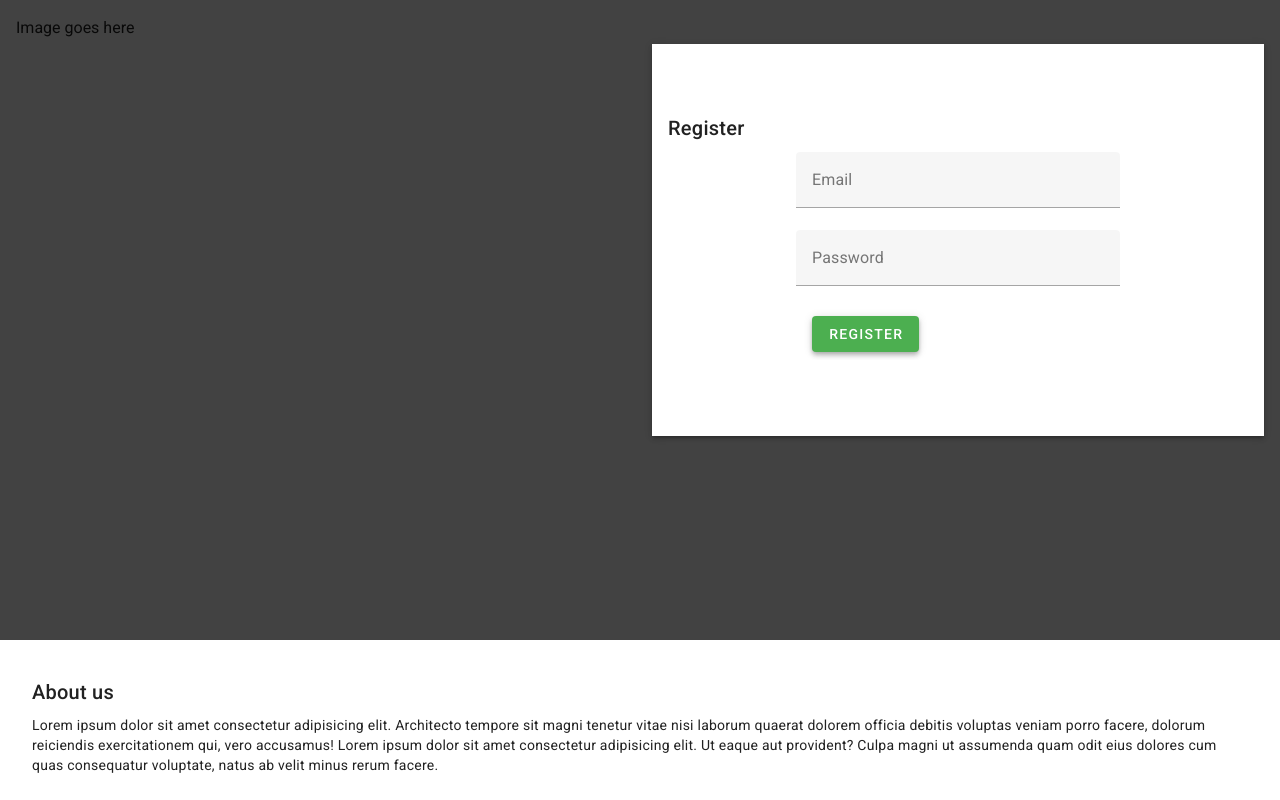
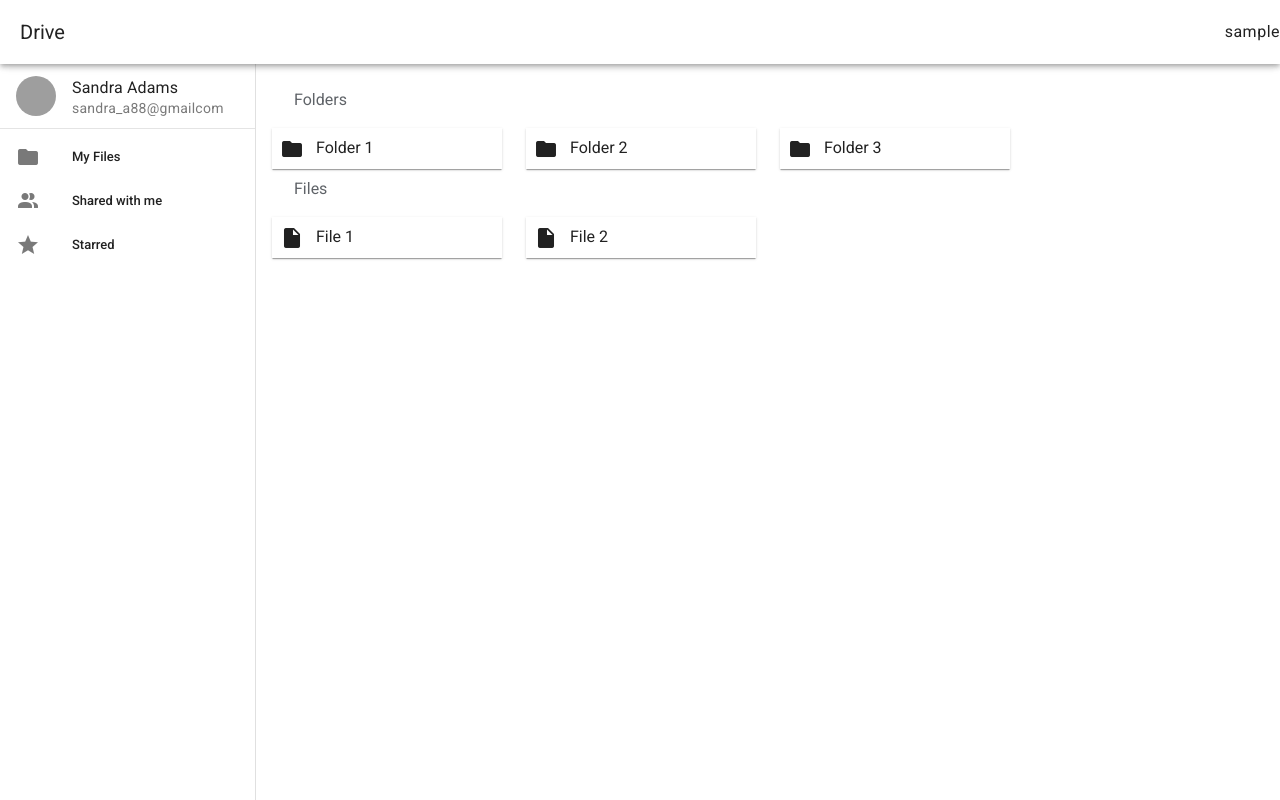
Before and after one commit to hakanyildizhan/pwr-22-spring-css-ii-st-gpp, a Vue app in the folder src/drive-frontend/: page / in a window 1280 px wide. Built offline with nearby package versions, Linux system fonts and the light colour scheme; grey boxes are pictures that could not be loaded.

Commit message:
implement drag drop

```diff
--- a/src/drive-frontend/src/App.vue
+++ b/src/drive-frontend/src/App.vue
@@ -1,28 +1,28 @@
 <template>
   <v-app id='App'>
 
-    <!-- <myAppbar />
+    <myAppbar />
     <sideNavigation />
-    <fileItemList /> -->
-    <myBodySection />
+    <fileItemList />
+    <!-- <myBodySection /> -->
 
   </v-app>
 </template>
 
 <script>
-// import myAppbar from './components/public/myAppbar';
-// import fileItemList from './components/public/fileItemList';
-// import sideNavigation from './components/public/sideNavigation'
-import myBodySection from './components/public/myBodySection';
+import myAppbar from './components/public/myAppbar';
+import fileItemList from './components/public/fileItemList';
+import sideNavigation from './components/public/sideNavigation'
+// import myBodySection from './components/public/myBodySection';
 
 export default {
   name: 'App',
 
   components: {
-    // myAppbar,
-    // fileItemList,
-    // sideNavigation,
-    myBodySection
+    myAppbar,
+    fileItemList,
+    sideNavigation,
+    // myBodySection
   },
 
   data: () => ({
--- a/src/drive-frontend/src/components/public/fileItemList.vue
+++ b/src/drive-frontend/src/components/public/fileItemList.vue
@@ -1,99 +1,120 @@
 <script>
-import fileItem from './fileItem';
+import fileItem from "./fileItem";
 
 export default {
-    name: 'fileItemList',
+  name: "fileItemList",
   components: {
-        fileItem
+    fileItem,
   },
   data() {
     return {
       items: [
         {
           id: "0B0tQEjbz9YbuS1ZQdXdaSGRydzg",
-                    type: 'folder',
-                    title: 'Folder 1'
+          type: "folder",
+          title: "Folder 1",
         },
         {
           id: "0B0tQEjbz9YbuS1ZAdXdaSGRydzg",
-                    type: 'folder',
-                    title: 'Folder 2'
+          type: "folder",
+          title: "Folder 2",
         },
         {
           id: "0B0tQEjbz9YbuS1ZAdWdaaGRydzg",
-                    type: 'folder',
-                    title: 'Folder 3'
+          type: "folder",
+          title: "Folder 3",
         },
         {
           id: "0B0tQajbz9YbuS1ZAdXdaaGRydzg",
-                    type: 'file',
-                    title: 'File 1'
+          type: "file",
+          title: "File 1",
         },
         {
           id: "0B0tQajbz9YbuS1ZAdXdaaGRadzg",
-                    type: 'file',
-                    title: 'File 2'
+          type: "file",
+          title: "File 2",
         },
-            ]
-        }
+      ],
+    };
   },
   methods: {
     getFolders() {
-            return this.items.filter(item => item.type == 'folder')
+      return this.items.filter((item) => item.type == "folder");
     },
     getFiles() {
-            return this.items.filter(item => item.type == 'file')
+      return this.items.filter((item) => item.type == "file");
+    },
+    startDrag(event, item) {
+      event.dataTransfer.dropEffect = "move";
+      event.dataTransfer.effectAllowed = "move";
+      event.dataTransfer.setData("itemID", item.id);
+    },
+    onDrop(event) {
+      const sourceItemId = event.dataTransfer.getData("itemID");
+      const sourceItem = this.items.filter((i) => i.id == sourceItemId)[0];
+      const targetItem = this.items.filter(
+        (i) => i.title == event.target.outerText.trim()
+      )[0];
+      if (sourceItem.id == targetItem.id || targetItem.type == "file") {
+        return;
       }
-    }
-}
-
+      console.log(sourceItem.title + "-->" + targetItem.title);
+    },
+  },
+};
 </script>
 
 <template>
   <v-main>
-
     <v-container fluid class="grey lighten-5 mb-6">
-
       <div class="item-type">Folders</div>
-
-            <div v-for="rowNr in Math.floor(this.getFolders().length/3) + this.getFolders().length/3 % 3 != 0 ? 1 : 0" :key="rowNr">
-
+      <div
+        class="drop-zone"
+        @drop="onDrop($event)"
+        @dragenter.prevent
+        @dragover.prevent
+      >
         <v-row>
           <v-col
-                    v-for="colNr in 3"
-                    :key="colNr">
-
-                        <fileItem :id="this.getFolders()[(rowNr-1)*3+colNr-1].id"
-                                type="folder"
-                                :title="this.getFolders()[(rowNr-1)*3+colNr-1].title" />
-
+            v-for="element in getFolders()"
+            :key="element.id"
+            cols="3"
+            sm="2"
+            md="3"
+          >
+            <div
+              class="drag-el"
+              draggable="true"
+              @dragstart="startDrag($event, element)"
+            >
+              <fileItem :id="element.id" type="folder" :title="element.title" />
+            </div>
           </v-col>
         </v-row>
       </div>
-
       <div class="item-type">Files</div>
-
-            <div v-for="rowNr in Math.floor(this.getFiles().length/3) + this.getFiles().length/3 % 3 != 0 ? 1 : 0" :key="rowNr">
-
       <v-row>
         <v-col
-                    v-for="colNr in 3"
-                    :key="colNr">
-
-                        <fileItem v-if="this.getFiles().length > (rowNr-1)*3+colNr-1"
-                                :id="this.getFiles()[(rowNr-1)*3+colNr-1].id"
-                                type="file"
-                                :title="this.getFiles()[(rowNr-1)*3+colNr-1].title" />
-
+          v-for="element in getFiles()"
+          cols="3"
+          sm="2"
+          md="3"
+          :key="element.id"
+        >
+          <div
+            class="drag-el"
+            draggable="true"
+            @dragstart="startDrag($event, element)"
+          >
+            <fileItem :id="element.id" type="file" :title="element.title" />
+          </div>
         </v-col>
       </v-row>
-            </div>
     </v-container>
   </v-main>
 </template>
 
 <style>
-
 .item-list {
   grid-area: view;
   overflow: hidden;
@@ -121,7 +142,6 @@ export default {
 .item-grid {
   display: grid;
   grid-gap: 0;
-        grid-template-columns: repeat(auto-fill,minmax(220px,1fr));
+  grid-template-columns: repeat(auto-fill, minmax(220px, 1fr));
 }
-
 </style>
```
Lines whose indentation alone changed are shown as unchanged.
